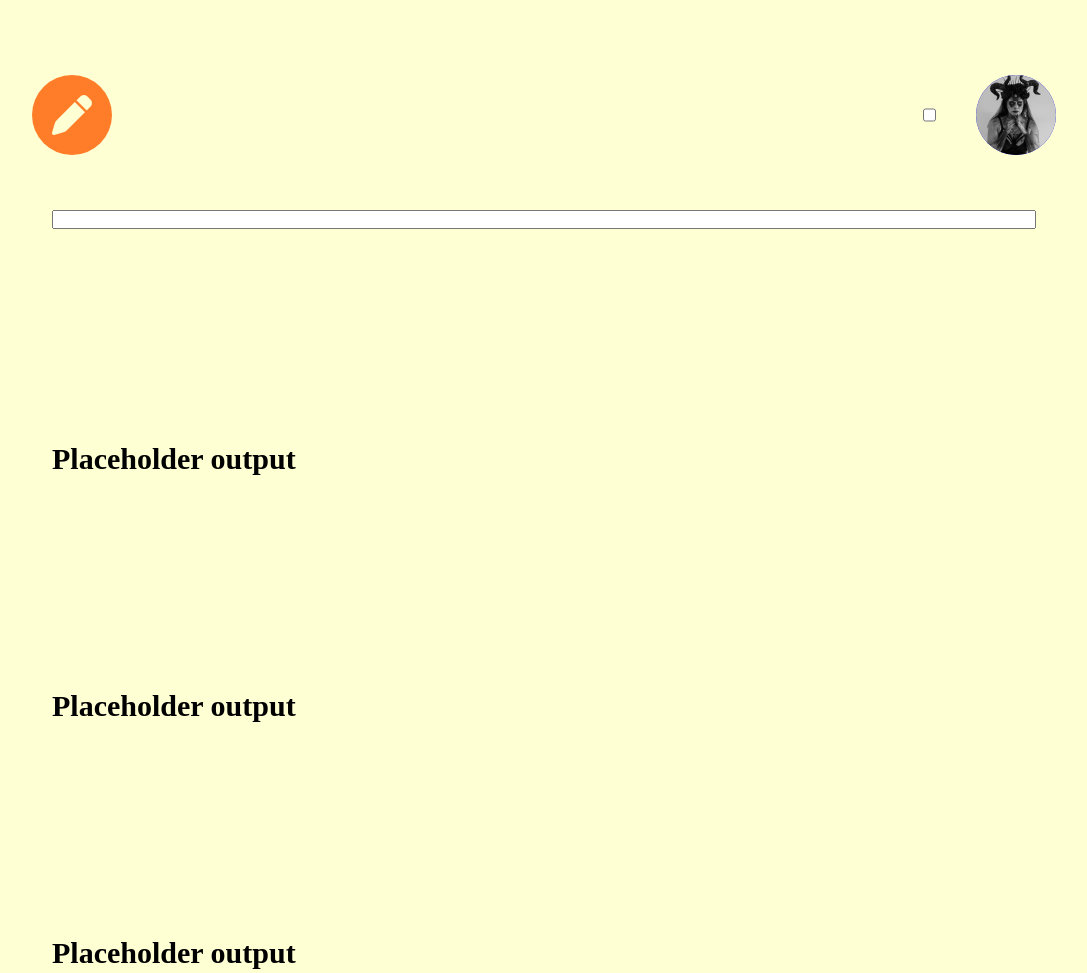
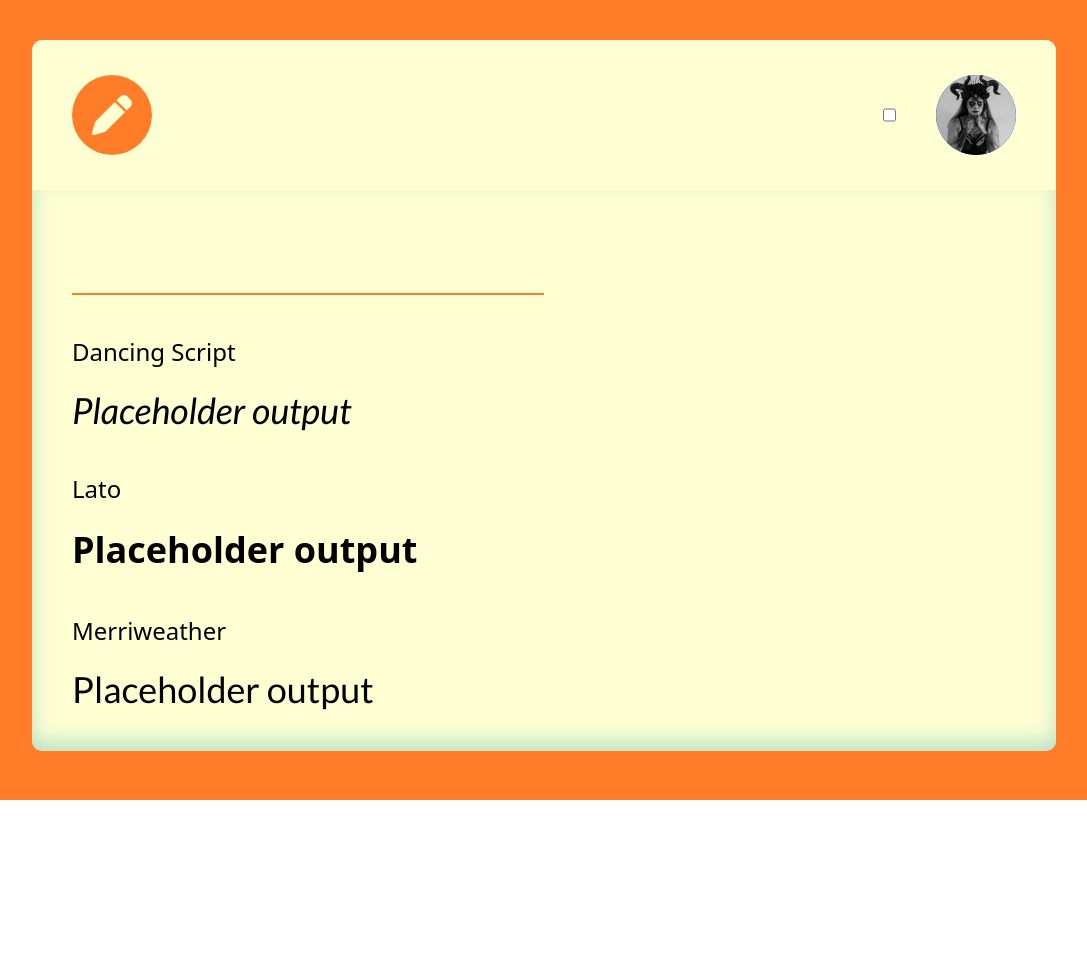
Before and after one commit to giorgina18/opdracht3__skills, a plain HTML site: page index.html in a window 1280 px wide. Shown: the whole page, without its empty margins (96-1183 px from the left). After the commit the page ends 800 px from the top, so only its background shows below. Drawn offline with Linux system fonts and the light colour scheme.

Commit message:
nu_vid_11_maken_rest_ervoor_af

```diff
--- a/index.html
+++ b/index.html
@@ -5,6 +5,10 @@
     <meta charset="UTF-8">
     <meta name="viewport" content="width=device-width, initial-scale=1.0">
     <title>opdracht 3</title>
+    <link rel="preconnect" href="https://fonts.googleapis.com">
+    <link rel="preconnect" href="https://fonts.gstatic.com" crossorigin>
+    <link href="https://fonts.googleapis.com/css2?family=Lato:ital,wght@0,400;0,700;1,400&display=swap"
+        rel="stylesheet">
     <script src="https://kit.fontawesome.com/76da539177.js" crossorigin="anonymous"></script>
     <link rel="stylesheet" href="css/style.css">
 </head>
@@ -18,7 +22,8 @@
         <div class="header__rightWrapper">
             <input class="header__toggle" type="checkbox" name="" id="">
             <figure class="header__avatar">
-                <img class="header__img" src="img/pexels-anya-juarez-tenorio-227888521-28852506.jpg" alt="random plaatje van pexels.com">
+                <img class="header__img" src="img/pexels-anya-juarez-tenorio-227888521-28852506.jpg"
+                    alt="random plaatje van pexels.com">
             </figure>
         </div>
 
@@ -27,13 +32,16 @@
     <article class="showcase">
         <input type="text" class="showcase__input">
         <section class="showcase__section">
-            <h2 class="showcase__output">Placeholder output </h2>
+            <h3 class="showcase__font">Dancing Script</h3>
+            <h2 class="showcase__output showcase__output--sansSerif">Placeholder output </h2>
         </section>
         <section class="showcase__section">
-            <h2 class="showcase__output">Placeholder output </h2>
+            <h3 class="showcase__font">Lato</h3>
+            <h2 class="showcase__output showcase__output--fontSerif">Placeholder output </h2>
         </section>
         <section class="showcase__section">
-            <h2 class="showcase__output">Placeholder output </h2>
+            <h3 class="showcase__font">Merriweather</h3>
+            <h2 class="showcase__output showcase__output--serif">Placeholder output </h2>
         </section>
     </article>
 </body>
--- a/scss/_base.scss
+++ b/scss/_base.scss
@@ -1,10 +1,13 @@
 @use './abstract/colors';
 @use './abstract/mixins';
-body{
-    background: colors.$background;
+
+
+body {
+    background: colors.$gradient;
     min-height: 100vh;
     @include mixins.flexCenter;
     flex-direction: column;
-   justify-content: flex-start;
-   padding: 4rem;
+    justify-content: flex-start;
+    padding: 4rem;
+    font-family: 'Noto Sans', sans-serif;
 }
--- a/scss/abstract/_colors.scss
+++ b/scss/abstract/_colors.scss
@@ -1 +1,3 @@
 $background: #FEFFD2;
+
+$gradient: linear-gradient(to bottom right, #FF7D29, 60%, #FF7D29);
--- a/scss/abstract/_mixins.scss
+++ b/scss/abstract/_mixins.scss
@@ -9,3 +9,21 @@
     transition: $duration all;
     transition-timing-function: linear;
 }
+
+@mixin fontsansSerif {
+    font-weight: 400;
+    font-family: "Lato", sans-serif;
+    font-style: normal;
+}
+
+@mixin fontSerif {
+    font-weight: 400;
+    font-family: "Lato", sans-serif;
+    font-style: italic;
+}
+
+@mixin Serif {
+    font-family: "Lato", sans-serif;
+    font-weight: 300;
+    font-style: italic;
+}
--- a/scss/components/header/_header.scss
+++ b/scss/components/header/_header.scss
@@ -1,4 +1,5 @@
 @use '../../abstract/mixins';
+@use '../../abstract/colors';
 
 .header {
     width: 80vw;
@@ -6,12 +7,17 @@
     display: flex;
     align-items: center;
     justify-content: space-between;
+    background: colors.$background;
+    padding: 4rem;
+    border-top-left-radius: 1rem;
+    border-top-right-radius: 1rem;
 
     &__logo {
         font-size: 200%;
         border-radius: 50%;
         color: #FEFFD2;
-        background: #FF7D29;
+        background: colors.$gradient;
+        // background: #FF7D29;
         border: 0.2rem dashed transparent;
         width: 8rem;
         height: 8rem;
@@ -38,7 +44,6 @@
 
         &:hover {
             @include mixins.rotate(0.8s);
-
         }
     }
 
--- a/scss/components/showcase/_showcase.scss
+++ b/scss/components/showcase/_showcase.scss
@@ -1,8 +1,60 @@
-.showcase{
+@use '../../abstract/mixins';
+@use '../../abstract/colors';
+
+
+.showcase {
     width: 80vw;
-    height: 80rem;
+    gap: 4rem;
     display: flex;
     flex-direction: column;
     justify-content: space-between;
-    padding: 2rem;
+    padding: 4rem;
+    background: colors.$background;
+    border-bottom-left-radius: 1rem;
+    border-bottom-right-radius: 1rem;
+    box-shadow: inset 0 -1rem 2rem 0 rgba(84, 186, 185, 0.4);
+
+
+    &__input {
+        font-size: 100%;
+        padding: 2rem;
+        padding-left: 0;
+        width: 50%;
+        border: none;
+        background: none;
+        border-bottom: 0.2rem solid #FF7D29;
+
+        &:focus {
+            outline: none;
+        }
+    }
+
+    &__section {
+        // border: 0.1rem solid #FFBF78;
+        display: flex;
+        flex-direction: column;
+        gap: 2rem;
+    }
+
+    &__font {
+        font-size: 120%;
+        font-weight: 500;
+    }
+
+    &__output {
+        font-size: 180%;
+
+        &--serif {
+            @include mixins.fontsansSerif;
+        }
+
+        &--sansSerif {
+            @include mixins.fontSerif;
+
+        }
+
+        &--sansSerif {
+            @include mixins.Serif;
+        }
+    }
 }
```
Also changed, not shown: css/style.css, scss/abstract/_fonts.scss (added), 1 other file.
